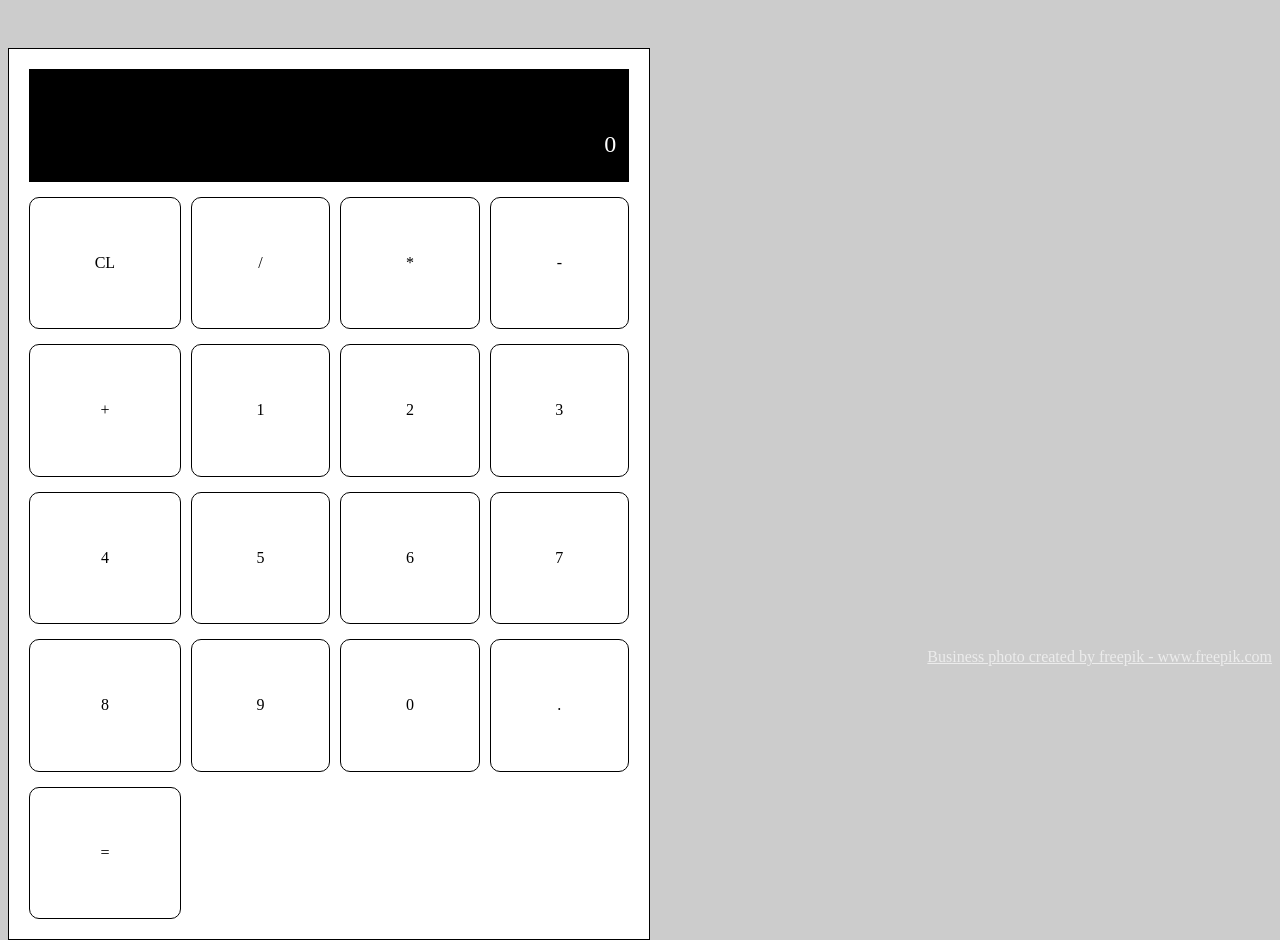
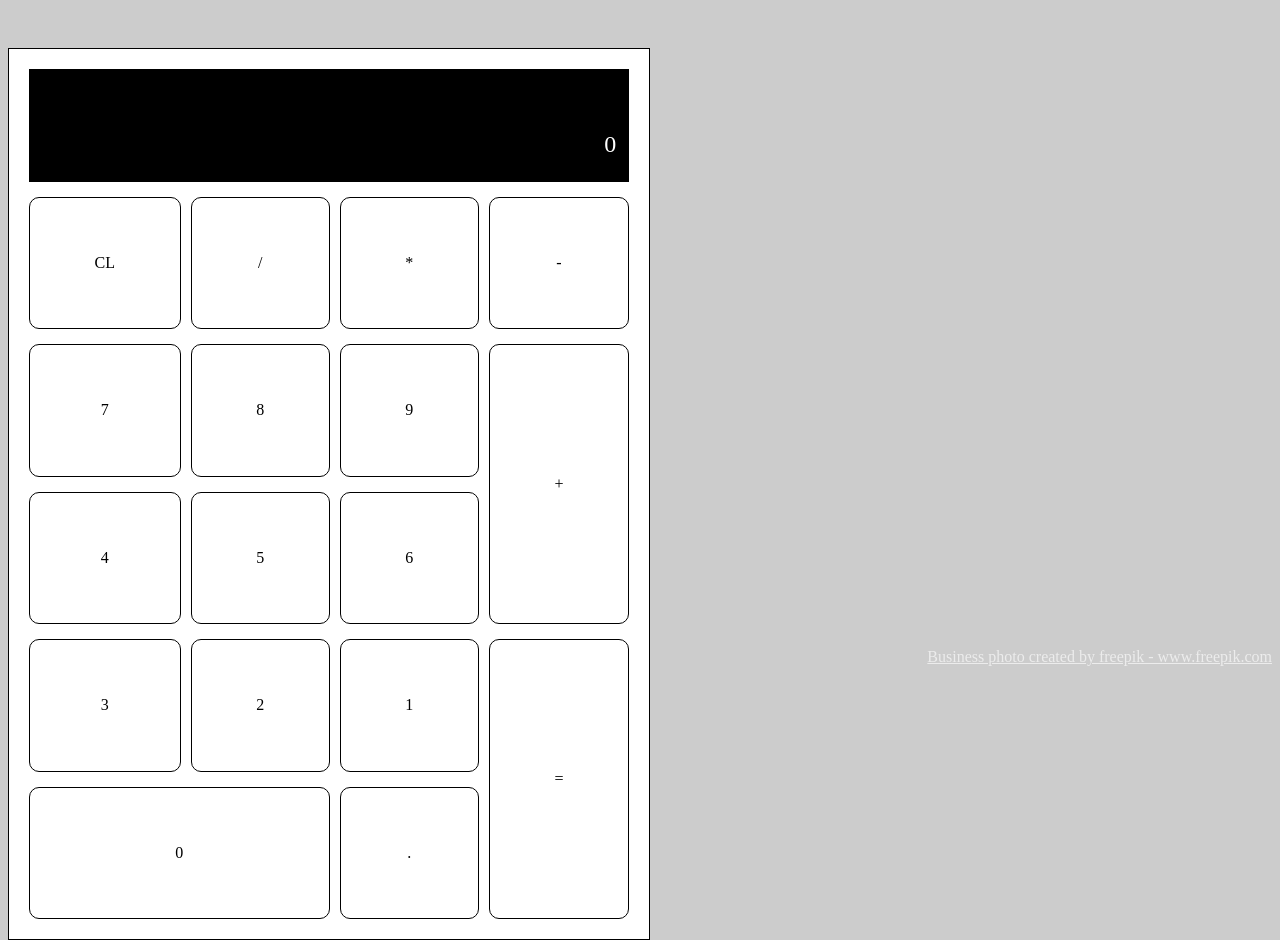
Before and after one commit to petraintelligence/calculator, a plain HTML site: page index.html in a window 1280 px wide. Drawn offline with Linux system fonts and the light colour scheme.

Commit message:
finalized button layouts

```diff
--- a/css/styles.css
+++ b/css/styles.css
@@ -64,3 +64,19 @@ footer {
     color: white;
     font-size: x-large ;
 }
+
+
+
+#compute {
+    grid-column: 4 / 5;
+    grid-row: 5 / 7;
+}
+
+#addition {
+    grid-column: 4 / 5;
+    grid-row: 3 / 5;
+}
+
+#zero {
+    grid-column: 1 / 3;
+}
--- a/index.html
+++ b/index.html
@@ -23,23 +23,27 @@
           <div id='screen'>
             <p id='text'>0</p>
           </div>
-          <div class='button'>CL</div>
-          <div class='button'>/</div>
-          <div class='button'>*</div>
-          <div class='button'>-</div>
-          <div class='button'>+</div>
-          <div class='button'>1</div>
-          <div class='button'>2</div>
-          <div class='button'>3</div>
-          <div class='button'>4</div>
-          <div class='button'>5</div>
-          <div class='button'>6</div>
-          <div class='button'>7</div>
-          <div class='button'>8</div>
-          <div class='button'>9</div>
-          <div class='button'>0</div>
-          <div class='button'>.</div>
-          <div class='button'>=</div>
+          <div id='clear' class='button'>CL</div>
+          <div id='divide' class='button'>/</div>
+          <div id= 'multiply' class='button'>*</div>
+          <div id= 'subtract' class='button'>-</div>
+          <div id= 'seven' class='button'>7</div>
+          <div id= 'eight' class='button'>8</div>
+          <div id= 'nine' class='button'>9</div>
+          <div id= 'addition' class='button'>+</div>
+          <div id= 'four' class='button'>4</div>
+          <div id= 'five' class='button'>5</div>
+          <div id= 'six' class='button'>6</div>
+          <div id= 'three' class='button'>3</div>
+          <div id= 'two' class='button'>2</div>
+          <div id= 'one' class='button'>1</div>
+
+
+          <div id= 'compute'class='button'>=</div>
+
+          <div id= 'zero' class='button'>0</div>
+          <div id= 'period' class='button'>.</div>
+
 
         </div>
       </div>
```
